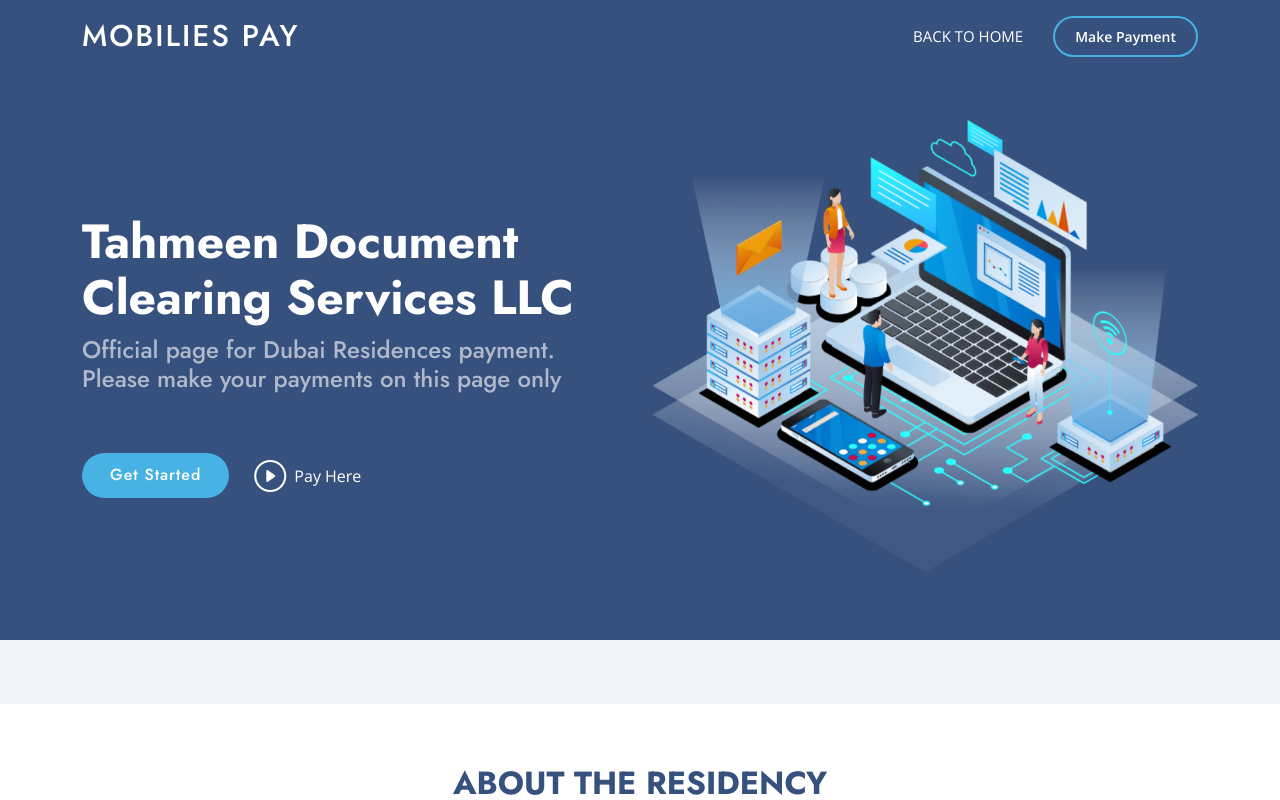
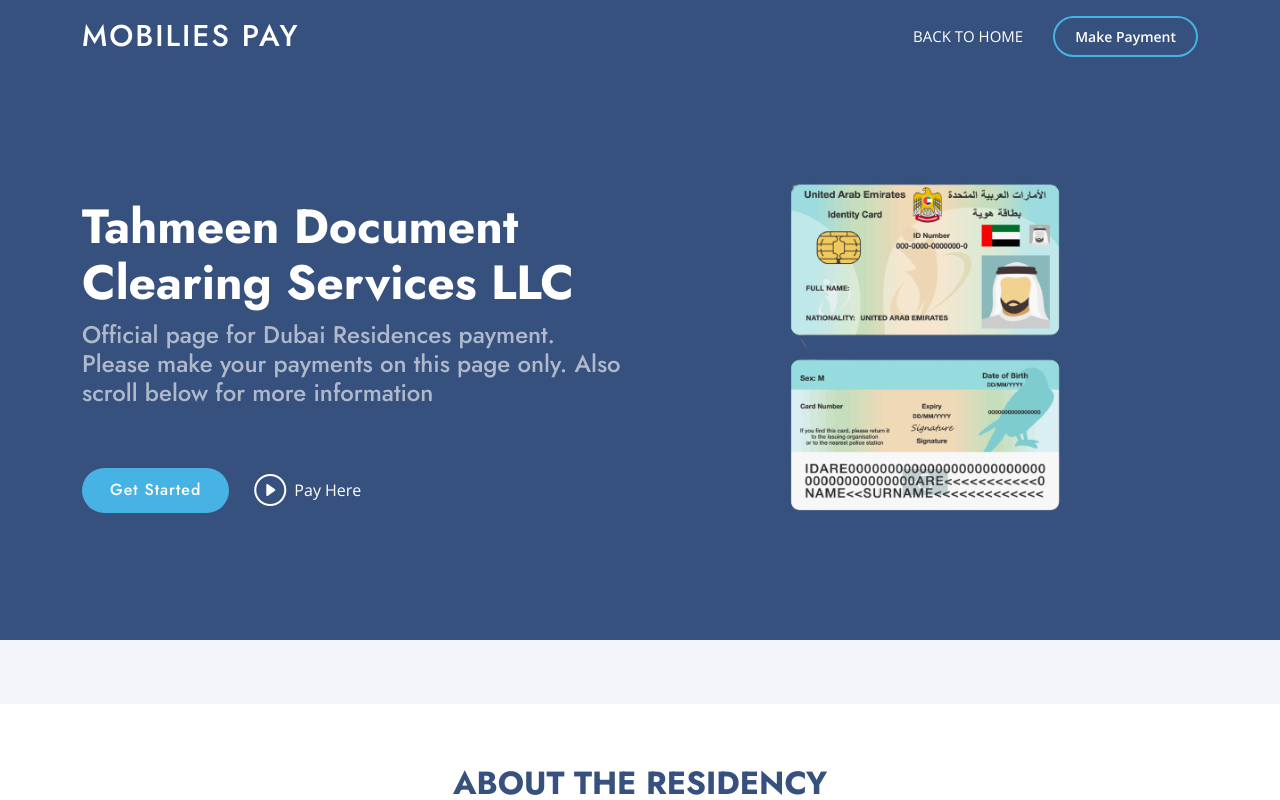
Before and after one commit to clone-999/mobilies-pay, a Next.js app: page / in a window 1280 px wide. Shown: the top 800 px of the page. Built offline with nearby package versions, Linux system fonts and the light colour scheme.

Commit message:
Residecies picture updated

```diff
--- a/components/Hero.js
+++ b/components/Hero.js
@@ -9,14 +9,14 @@
             <div className="row">
                 <div className="col-lg-6 d-flex flex-column justify-content-center pt-4 pt-lg-0 order-2 order-lg-1" >
                     <h1>Tahmeen Document Clearing Services LLC</h1>
-                    <h2>Official page for Dubai Residences payment. Please make your payments on this page only</h2>
+                    <h2>Official page for Dubai Residences payment. Please make your payments on this page only. Also scroll below for more information</h2>
                     <div className="d-flex justify-content-center justify-content-lg-start">
                         <Link href="#contact" className="btn-get-started scrollto">Get Started</Link>
                         <Link href="#contact" className="glightbox btn-watch-video"><i className="bi bi-play-circle"></i><span>Pay Here</span></Link>
                     </div>
                 </div>
                 <div className="col-lg-6 order-1 order-lg-2 hero-img">
-                    <img src="/assets/img/hero-img.png" className="img-fluid animated" alt="" />
+                    <img src="/assets/img/emirates-id.png" className="img-fluid animated" alt="" />
                 </div>
             </div>
         </div>
```
Also changed, not shown: public/assets/img/emirates-id.png (added).
